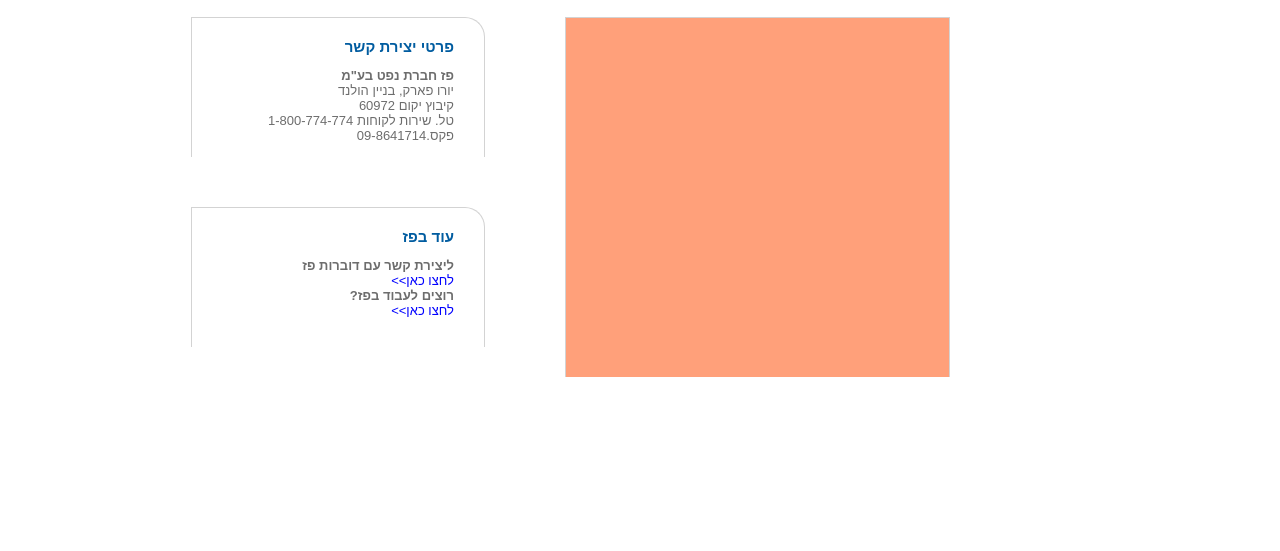
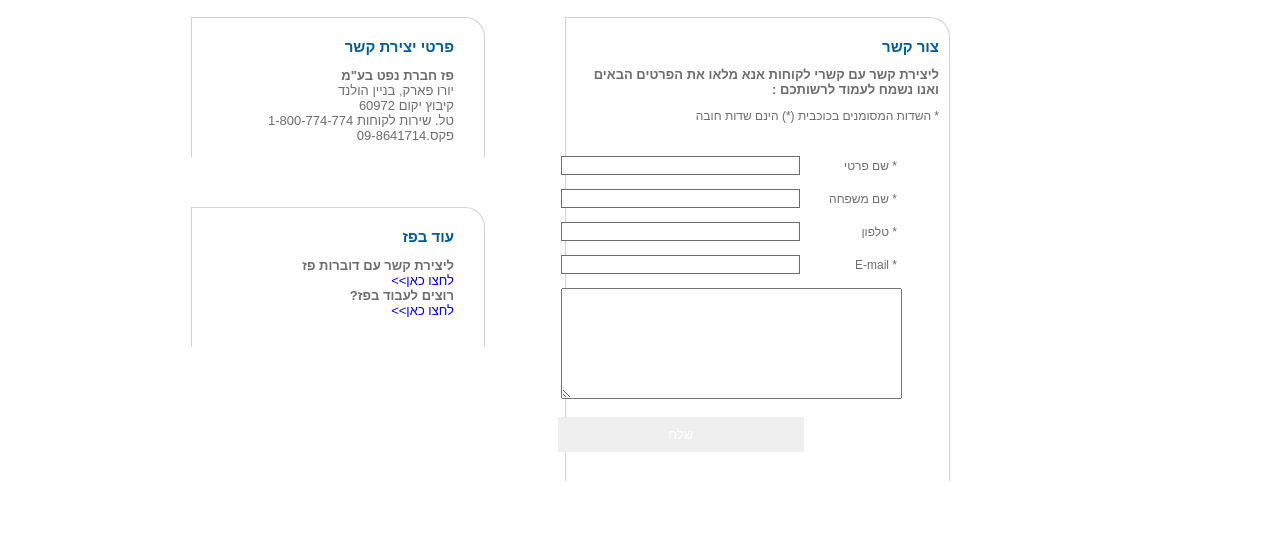
Before and after one commit to pazpaz77/Paz-website-Exercise, a plain HTML site: page contact.html in a window 1280 px wide. Shown: the part 199-750 px from the top of the page. Drawn offline with Linux system fonts and the light colour scheme.

Commit message:
adding form fields

```diff
--- a/contact.html
+++ b/contact.html
@@ -107,7 +107,50 @@
 
         </div>
         <div class="content-main">
+
             <div class="form-wrap">
+
+                <h3>צור קשר</h3>
+                <p><span>ליצירת קשר עם קשרי לקוחות אנא מלאו את הפרטים הבאים ואנו נשמח לעמוד לרשותכם :</span></p>
+                <p>* השדות המסומנים בכוכבית (*) הינם שדות חובה</p>
+
+                <form>
+
+                    <fieldset>
+
+                        <div class="form-item-margin">
+                            <label for="first-name"> * שם פרטי</label>
+                            <input type="text" id="first-name" required/>
+                        </div>
+
+                        <div class="form-item-margin">
+                            <label for="last-name"> * שם משפחה</label>
+                            <input type="text" id="last-name" required/>
+                        </div>
+
+                        <div class="form-item-margin">
+                            <label for="phone-no">* טלפון</label>
+                            <input type="text" id="phone-no" required/>
+                        </div>
+
+                        <div class="form-item-margin">
+                            <label for="email">* E-mail</label>
+                            <input type="email" id="email" required/>
+                        </div>
+
+                        <div class="form-item-margin">
+                            <textarea name="onself" form="myform" rows="7" cols="40"> </textarea>
+                        </div>
+
+                        <div>
+                            <input type="submit" value="שלח" id="submit"/>
+                        </div>
+
+                    </fieldset>
+
+
+
+                </form>
 
             </div>
 
--- a/style.css
+++ b/style.css
@@ -470,16 +470,105 @@ footer .menu-separator {
     margin-right: 140px;
 }
 
+/* styling contact form  */
+
 .form-wrap {
-    display: flex;
-    flex-direction: row;
-    background-color: lightsalmon;
+    display: block;
     width: 385px;
-    height: 360px;
+    /* height: 360px; */
     margin-left: 80px;
     border: 1px solid lightgray;
     border-bottom: none;
+    position: relative;
+    padding: 5px 10px;
+    border-top-right-radius: 20px 20px;
+
 }
+
+.form-wrap h3 {
+
+    font-size: 15px;
+    font-weight: bold;
+    color: #005ca0;
+    margin-bottom: 10px;
+
+}
+
+.form-wrap p {
+
+    font-size: 12px;
+    color: #6d6d6d;
+}
+
+.form-wrap span {
+
+    font-size: 13px;
+    color: #6d6d6d;
+    font-weight: 600;
+}
+
+.form-item-margin {
+    margin-bottom: 5px;
+    padding: 5px;
+}
+
+
+form {
+
+    width: 245px;
+    padding: 10px 18px;
+    border: none;
+    display: table;
+
+}
+
+fieldset {
+    border: none;
+}
+
+input {
+
+    display: table-cell;
+    /* padding: 0 4px 0 4px;  */
+    border: 1px solid #6d6d6d;
+    width: 70%;
+    float: left;
+
+  }
+
+label {
+    font-size: 12px;
+    color: #6d6d6d;
+    padding: 5px;
+    white-space: nowrap;
+    width: 20%;
+
+  }
+
+  input[type=submit] {
+    background-color: linear-gradient(0deg, rgba(62,105,217,0.014842858475245801) 0%, rgba(10,2,200,1) 100%);;
+    border: none;
+    color: white;
+    padding: 10px 10px;
+    text-decoration: none;
+    margin: 4px 2px;
+  }
+
+
+ /* #submit {
+    color: #fff;
+    font-size: 14px;
+    width: 30px;
+    background-color: linear-gradient(0deg, rgba(62,105,217,0.014842858475245801) 0%, rgba(10,2,200,1) 100%);;
+    height: 10px;
+    border: none;
+    margin: 0;
+    padding: 0;
+   } */
+
+
+  /* styling side-boxes */
+
 
 .side-boxes {
 
```
